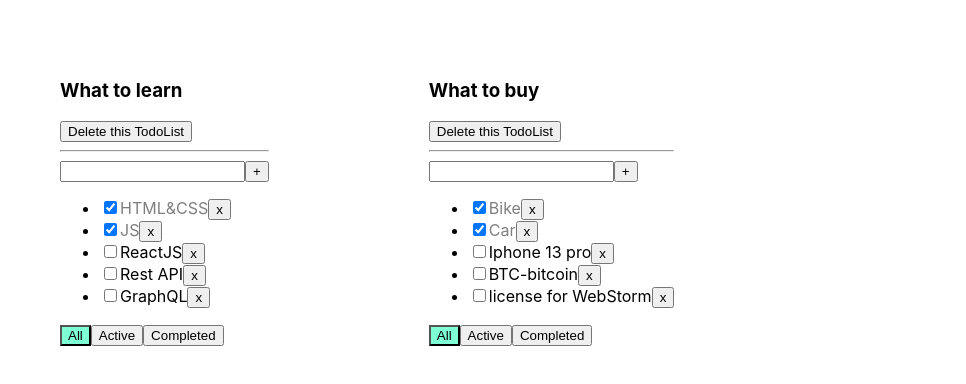
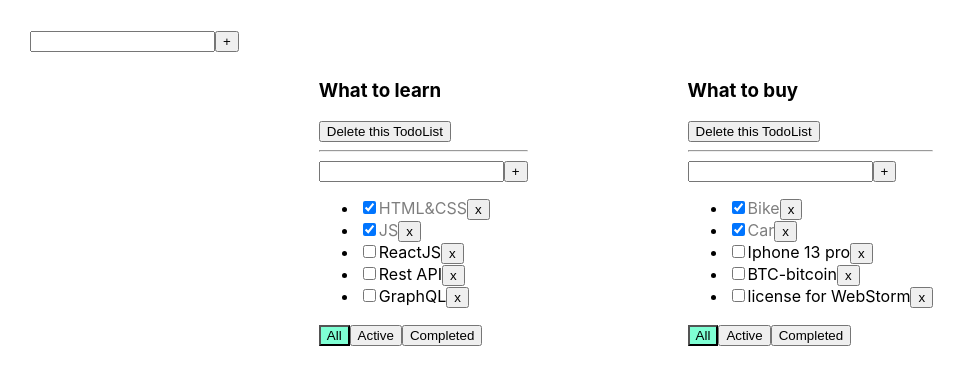
Before and after one commit to ellijahcuts/toDoList, a React (Create React App) app: page / in a window 1280 px wide. Shown: the top 384 px of the page, without its empty margins (0-966 px from the left). Built offline with nearby package versions, Linux system fonts and the light colour scheme.

Commit message:
Add new Component(AddItemForm)

```diff
--- a/src/App.tsx
+++ b/src/App.tsx
@@ -2,6 +2,7 @@ import React, {useState} from 'react';
 import './App.css';
 import {TaskType, Todolist} from './Todolist';
 import {v1} from 'uuid';
+import {AddItemForm} from "./components/ItemForm/AddItemForm";
 
 export type FilterValuesType = "all" | "active" | "completed";
 
@@ -61,6 +62,16 @@ function App() {
         tasks[todoList_ID] = [newTask, ...tasks[todoList_ID]];
         setTasks({...tasks});
     }
+    function addTodoList(title:string){
+        const newTodoList_ID=v1()
+        const newTodoList: ToDoListType = {
+            id: newTodoList_ID,
+            title:title,
+            filter: "all"
+        }
+        setTodoLists([...todoLists, newTodoList])
+        setTasks({...tasks,[newTodoList.id]:[]})
+    }
 
     function changeTodoListFilter(value: FilterValuesType, todoList_ID: string) {
         setTodoLists(todoLists.map(tl => tl.id === todoList_ID ? {...tl, filter: value} : tl))
@@ -99,6 +110,7 @@ function App() {
     })
     return (
         <div className="App">
+            <AddItemForm addItem={addTodoList}/>
             {todoListsComponents}
         </div>)
 
--- a/src/Todolist.tsx
+++ b/src/Todolist.tsx
@@ -1,5 +1,6 @@
 import React, {ChangeEvent, KeyboardEvent, useState} from 'react';
 import {FilterValuesType} from './App';
+import {AddItemForm} from "./components/ItemForm/AddItemForm";
 
 export type TaskType = {
     id: string
@@ -21,46 +22,27 @@ type PropsType = {
 
 export function Todolist(props: PropsType) {
 
-    let [title, setTitle] = useState("")
-    let [error, setError] = useState<null | string>(null)
 
-    const addTask = () => {
+    const addTask = (title: string) => {
         if (title) {
             props.addTask(title, props.todoList_ID);
-            setTitle("");
-        } else {
-            setError('Title is required')
-        }
-    }
+        }}
 
-
-    const onChangeHandler = (e: ChangeEvent<HTMLInputElement>) => {
-        setTitle(e.currentTarget.value)
-    }
-    const onKeyPressHandler = (e: KeyboardEvent<HTMLInputElement>) => {
-        setError(null)
-        if (e.key === 'Enter') {
-            addTask();
-        }
-    }
         const onClickFilterHandler = (filterValue: FilterValuesType) => {
             props.changeTodoListFilter(filterValue, props.todoList_ID)
         }
-    const onClickRemoveTodoList = ()=> {props.removeTodoList(props.todoList_ID)}
+        const onClickRemoveTodoList = () => {
+            props.removeTodoList(props.todoList_ID)
+        }
+        const onAllClickHandler= () =>{props.changeTodoListFilter("all", props.todoList_ID)}
+        const onActiveClickHandler= () =>{props.changeTodoListFilter("active", props.todoList_ID)}
+        const onCompleteClickHandler= () =>{props.changeTodoListFilter("completed", props.todoList_ID)}
 
         return <div>
             <h3>{props.title}</h3>
             <button onClick={onClickRemoveTodoList}>Delete this TodoList</button>
             <hr/>
-        <div>
-            <input value={title}
-                   className={error ? 'error' : ''}
-                   onChange={onChangeHandler}
-                   onKeyPress={onKeyPressHandler}
-            />
-            <button onClick={addTask}>+</button>
-            {error && <div className={error ? 'errorMessage' : ''}>{error}</div>}
-        </div>
+            <AddItemForm addItem={addTask}/>
             <ul>
                 {
                     props.tasks.map(t => {
@@ -80,13 +62,13 @@ export function Todolist(props: PropsType) {
             </ul>
             <div>
                 <button className={props.filter === 'all' ? "activeFilter" : ""}
-                    onClick={() => onClickFilterHandler('all')}>All
+                        onClick={onAllClickHandler}>All
                 </button>
                 <button className={props.filter === 'active' ? "activeFilter" : ""}
-                    onClick={() => onClickFilterHandler('active')}>Active
+                        onClick={onActiveClickHandler}>Active
                 </button>
                 <button className={props.filter === 'completed' ? "activeFilter" : ""}
-                    onClick={() => onClickFilterHandler('completed')}>Completed
+                        onClick={onCompleteClickHandler}>Completed
                 </button>
             </div>
         </div>
--- /dev/null
+++ b/src/components/ItemForm/AddItemForm.tsx
@@ -0,0 +1,42 @@
+import React, {ChangeEvent, KeyboardEvent, useState} from 'react';
+
+type AddItemFormPropsType={
+    addItem: (title:string) => void
+}
+
+export function AddItemForm(props:AddItemFormPropsType) {
+    const [title, setTitle] = useState("")
+    let [error, setError] = useState<boolean>(false)
+    const errorMessage= 'Title is required!'
+
+
+    const addItem = () => {
+        const trimmedTitle = title.trim()
+        if (trimmedTitle) {
+            props.addItem(trimmedTitle);
+            setTitle("");
+        }
+        setError(true)
+    }
+    const onChangeHandler = (e: ChangeEvent<HTMLInputElement>) => {
+        setTitle(e.currentTarget.value)
+    }
+    const onKeyPressHandler = (e: KeyboardEvent<HTMLInputElement>) => {
+        setError(false)
+        if (e.key === 'Enter') {
+            addItem();
+        }
+    }
+    return (
+        <div>
+            <input value={title}
+                   className={error ? 'error' : ''}
+                   style={error? {border: "3px solid red"} : {}}
+                   onChange={onChangeHandler}
+                   onKeyPress={onKeyPressHandler}
+            />
+            <button onClick={addItem}>+</button>
+            {error && <div className={error ? errorMessage : ''}>{error}</div>}
+        </div>
+    )
+}
```
Lines whose indentation alone changed are shown as unchanged.
